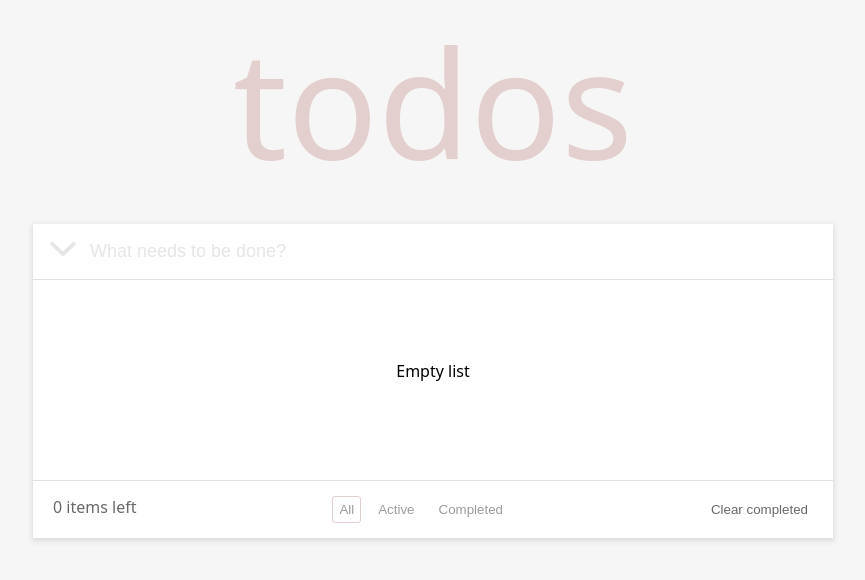
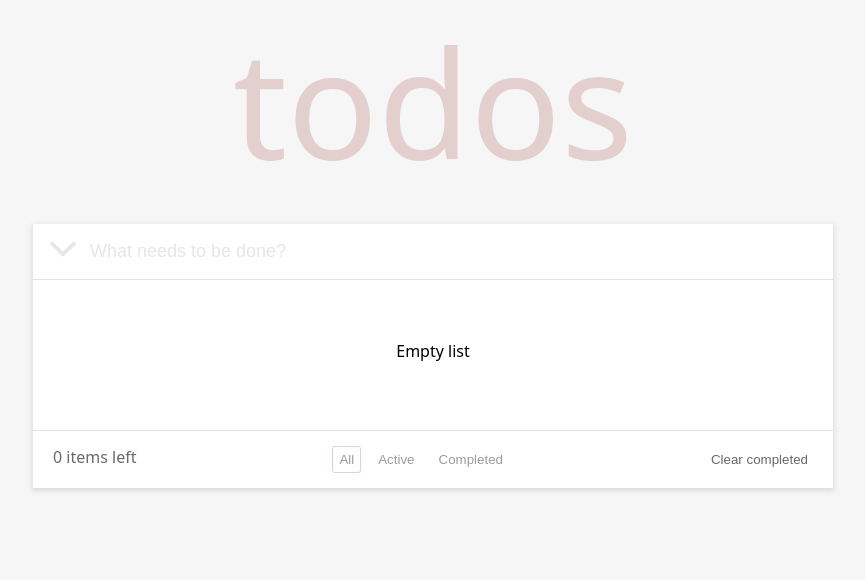
Before and after one commit to Alpha3625/todos, a React (Vite) app: page / in a window 1280 px wide. Shown: the top 580 px of the page, without its empty margins (207-1072 px from the left). Built offline with nearby package versions, Linux system fonts and the light colour scheme.

Commit message:
changed the initial state of the list switch

```diff
--- a/src/Components/List/List.module.scss
+++ b/src/Components/List/List.module.scss
@@ -6,10 +6,9 @@
 }
 
 .list__text {
-    margin-top: 80px;
     text-align: center;
     position: absolute;
-    top: 0;
+    top: 60px;
     right: 0;
     left: 0;
 }
--- a/src/Components/List/List.tsx
+++ b/src/Components/List/List.tsx
@@ -13,7 +13,7 @@ export const List = () => {
         return true;
     });
 
-    const listHeight = listIsOpen && handleFilter.length < 1 ? 200
+    const listHeight = listIsOpen && handleFilter.length < 1 ? 150
                     : listIsOpen ? Math.min(handleFilter.length < 7 ? handleFilter.length * 50 : 300)
                     : 0;
 
```
